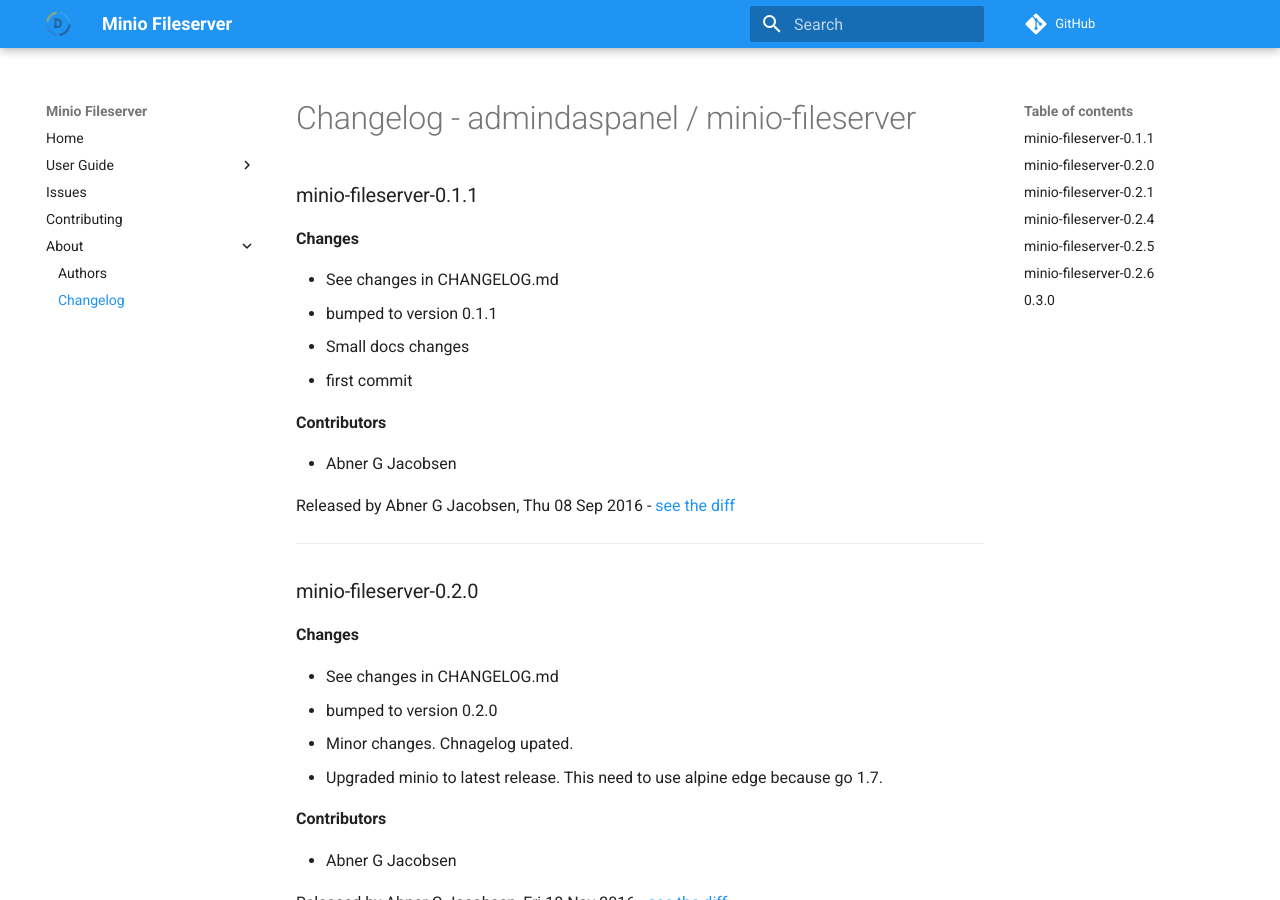
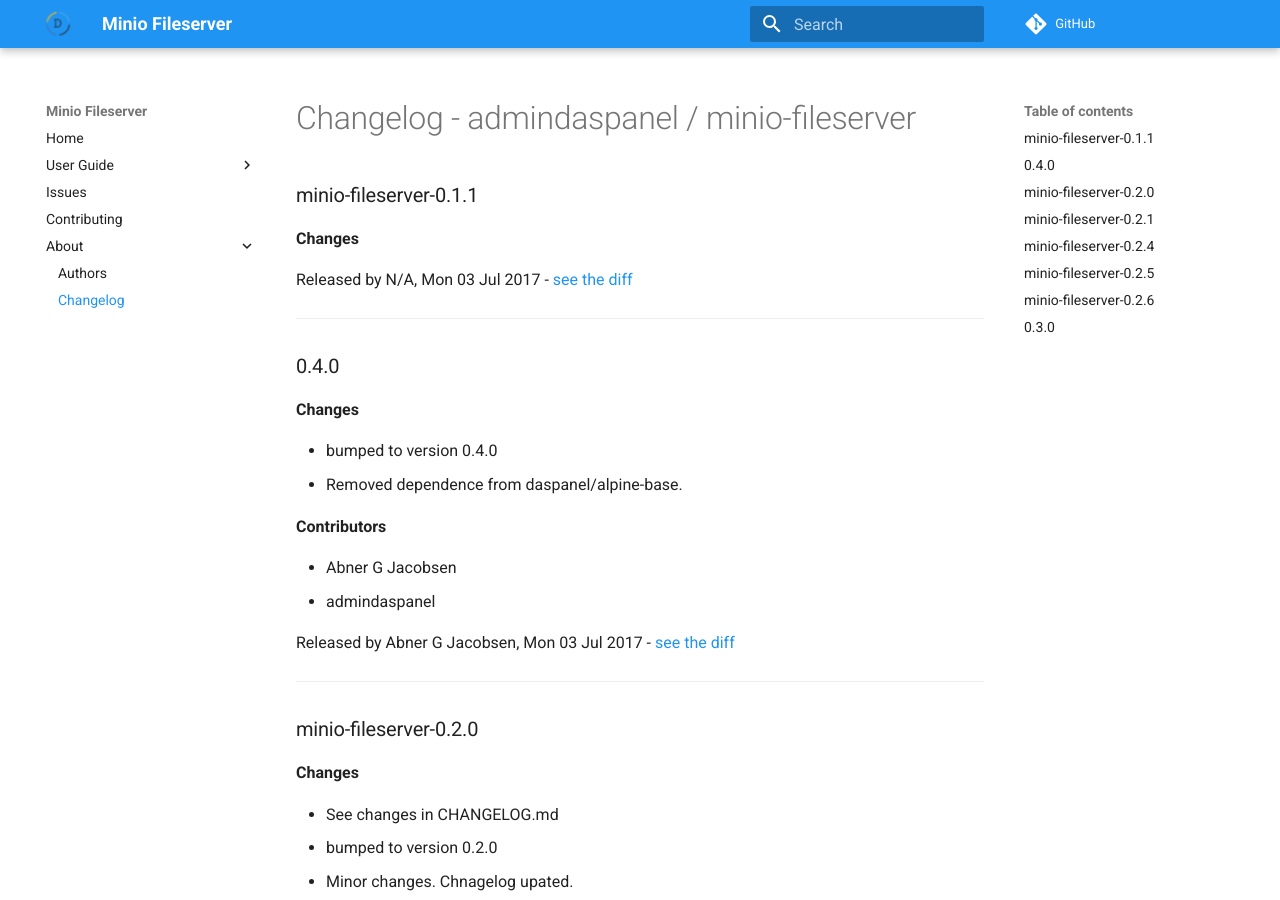
Before and after one commit to daspanel/minio-fileserver, an MkDocs documentation site: the page built from docs/changelog.md, in a window 1280 px wide and 900 px high. Built offline with MkDocs 1.6.1 and Material for MkDocs 9.7.7, drawn with Linux system fonts in a browser that asks for light colours; comment, search, counter and statistics services are not loaded; old or Windows-style settings are respelled for this version of MkDocs; some of the changed text lies outside the part shown.

Commit message:
See changes in CHANGELOG.md

```diff
--- a/docs/changelog.md
+++ b/docs/changelog.md
@@ -3,17 +3,24 @@
 ### minio-fileserver-0.1.1
 __Changes__
 
-- See changes in CHANGELOG.md
-- bumped to version 0.1.1
-- Small docs changes
-- first commit
+
+Released by N/A, Mon 03 Jul 2017 -
+[see the diff](https://github.com/admindaspanel/minio-fileserver/compare/...#diff)
+______________
+
+### 0.4.0
+__Changes__
+
+- bumped to version 0.4.0
+- Removed dependence from daspanel/alpine-base.
 
 __Contributors__
 
 - Abner G Jacobsen
+- admindaspanel
 
-Released by Abner G Jacobsen, Thu 08 Sep 2016 -
-[see the diff](https://github.com/admindaspanel/minio-fileserver/compare/...#diff)
+Released by Abner G Jacobsen, Mon 03 Jul 2017 -
+[see the diff](https://github.com/admindaspanel/minio-fileserver/compare/0.3.0...0.4.0#diff)
 ______________
 
 ### minio-fileserver-0.2.0
```
Also changed, not shown: other parts of docs/changelog.md (+1 -0 lines), CHANGELOG.md (+14 -6 lines).
